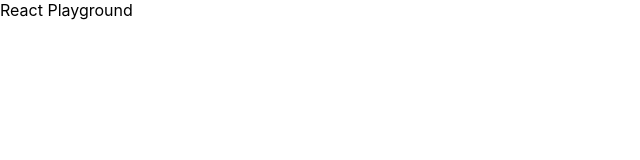
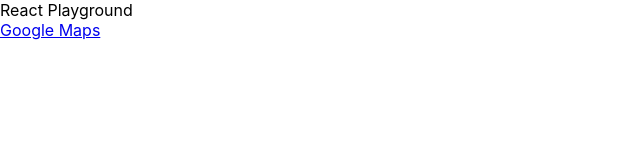
Before and after one commit to johndavidcooley/react-playground, a React (Create React App) app: page / in a window 1280 px wide. Shown: the top 160 px of the page, without its empty margins (0-640 px from the left). Built offline with nearby package versions, Linux system fonts and the light colour scheme.

Commit message:
A little more work on the router. I think I'm going to like working in this repo.

```diff
--- a/src/App.js
+++ b/src/App.js
@@ -1,12 +1,13 @@
 import React, { Component } from 'react';
-import logo from './logo.svg';
 import './App.css';
+import Project from './Project';
 
 class App extends Component {
   render() {
     return (
       <div className="app">
-        React Playground
+        <div>React Playground</div>
+        <Project routeTo="google-maps" projectName="Google Maps" />
       </div>
     );
   }
--- /dev/null
+++ b/src/GoogleMaps/GoogleMaps.js
@@ -0,0 +1,11 @@
+import React, { Component } from 'react'
+
+export default class GoogleMaps extends Component {
+  render() {
+    return (
+      <div className="google-maps">
+        Google Maps
+      </div>
+    )
+  }
+}
--- /dev/null
+++ b/src/Project.js
@@ -0,0 +1,15 @@
+import React, { Component } from 'react'
+import { Link } from 'react-router-dom';
+
+export default class Project extends Component {
+  render() {
+    return (
+      <Link to={`/${this.props.routeTo}`}>
+        <div className="project">
+          {this.props.projectName}
+        </div>
+      </Link>
+
+    )
+  }
+}
--- a/src/Router.js
+++ b/src/Router.js
@@ -2,11 +2,13 @@ import React from 'react';
 import { BrowserRouter, Switch, Route } from 'react-router-dom';
 
 import App from './App';
+import GoogleMaps from './GoogleMaps/GoogleMaps';
 
 const Router = () => (
   <BrowserRouter>
     <Switch>
       <Route exact path="/" component={App}></Route>
+      <Route exact path="/google-maps" component={GoogleMaps}></Route>
     </Switch>
   </BrowserRouter>
 )
```
